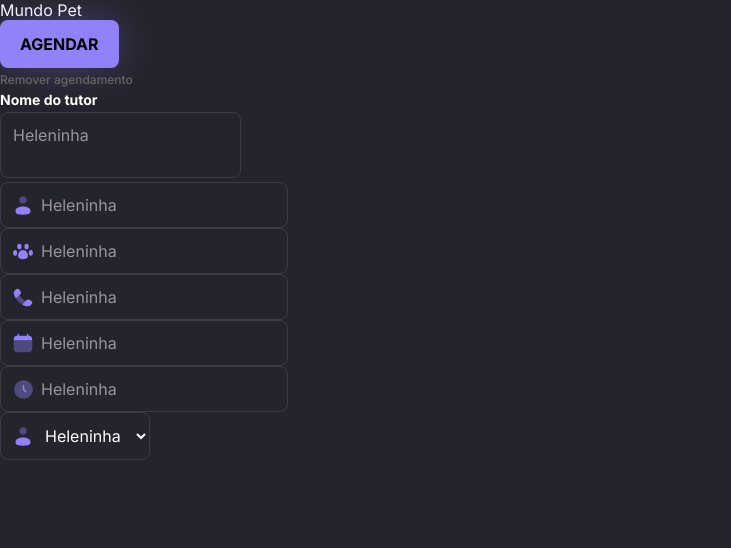
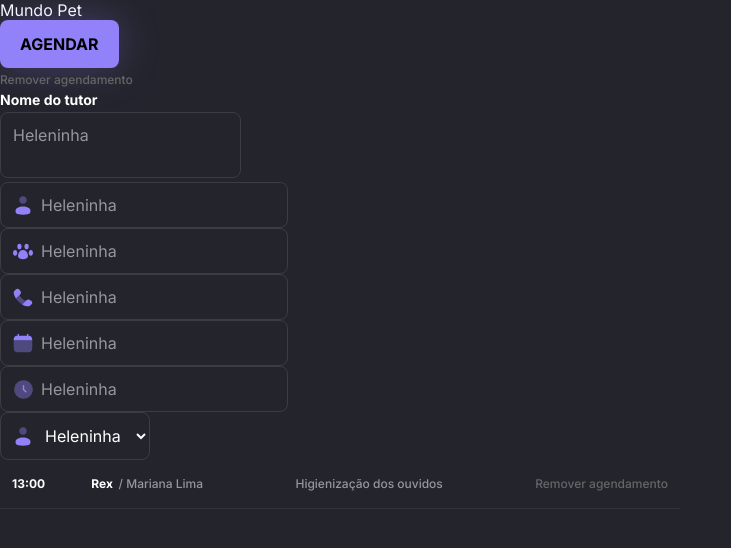
Before and after one commit to israeltx/n5-desafio-pratico-mundo-pet, a website built with webpack: page index.html in a window 1280 px wide. Shown: the whole page, without its empty margins (0-731 px from the left). Built offline with nearby package versions, Linux system fonts and the light colour scheme.

Commit message:
Style components: list (desktop)

```diff
--- a/index.html
+++ b/index.html
@@ -13,17 +13,34 @@
 </head>
 <body>
   <h1>Mundo Pet</h1>
+
   <button class="label-large">Agendar</button><br>
+
   <a href="" class="paragraph-small">Remover agendamento</a><br>
+
   <label for="" class="label-medium">Nome do tutor</label><br>
+
   <textarea name="" id="" placeholder="Heleninha"></textarea><br>
+
   <input type="text" name="" id="" placeholder="Heleninha" class="icon icon-user"><br>
   <input type="text" name="" id="" placeholder="Heleninha" class="icon icon-paw"><br>
   <input type="text" name="" id="" placeholder="Heleninha" class="icon icon-phone"><br>
   <input type="text" name="" id="" placeholder="Heleninha" class="icon icon-calendar"><br>
   <input type="text" name="" id="" placeholder="Heleninha" class="icon icon-clock"><br>
+
   <select name="" id="" class="icon icon-user">
     <option value="" selected='selected'>Heleninha</option>
   </select>
+
+  <ul>
+    <li>
+      <label for="" class="label-small scheduled-time">13:00</label>
+      <label for="" class="label-small">Rex &nbsp</label>
+      <p class="paragraph-small pet-owner"> / Mariana Lima</p>
+      <p class="paragraph-small service-description">Higienização dos ouvidos</p>
+      <a href="" class="paragraph-small">Remover agendamento</a>
+    </li>
+  </ul>
+
 </body>
 </html>
--- a/src/main.js
+++ b/src/main.js
@@ -14,3 +14,4 @@ import './styles/components/labels.css'
 import './styles/components/inputs-global.css'
 import './styles/components/text-area.css'
 import './styles/components/inputs-icons.css'
+import './styles/components/list.css'
--- a/src/styles/components/inputs-global.css
+++ b/src/styles/components/inputs-global.css
@@ -25,8 +25,3 @@ input, textarea, select {
     color: var(--content-secondary);
   }
 }
-
-select::picker-icon {
-  border: 1px solid yellow;
-  background-color: yellow;
-}
--- /dev/null
+++ b/src/styles/components/list.css
@@ -0,0 +1,17 @@
+ul {
+  width: 680px;
+  padding: var(--s16) var(--s12);
+  border-bottom: 1px solid var(--border-divisor);
+
+  & li {
+    display: flex;
+    justify-content: space-between;
+  }
+}
+.scheduled-time {
+  flex-grow: 1;
+}
+.pet-owner, .service-description {
+  color: var(--content-secondary);
+  flex-grow: 2;
+}
--- a/src/styles/global.css
+++ b/src/styles/global.css
@@ -102,6 +102,7 @@ body {
 /* LAYOUT */
 :root {
   --s12: 0.75rem;
+  --s16: 1rem;
   --s20: 1.25rem;
   --s40: 2.5rem;
 }
```
